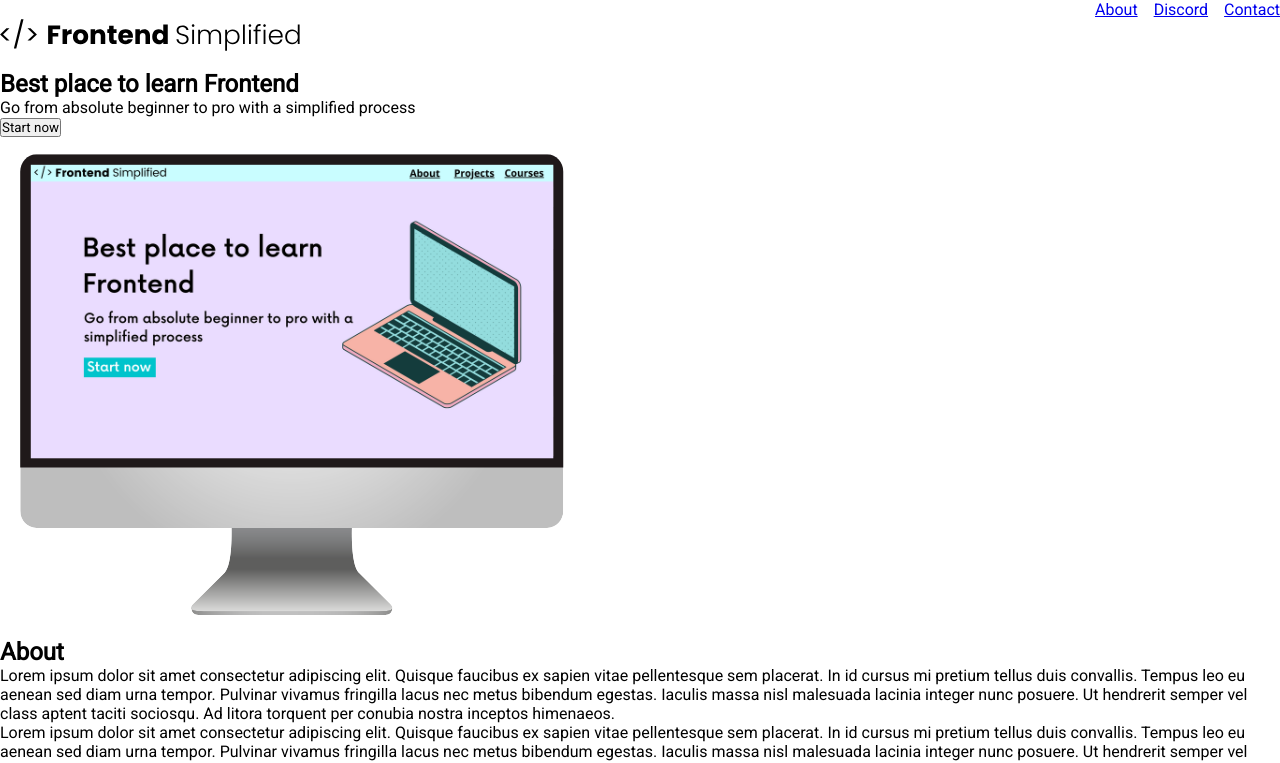
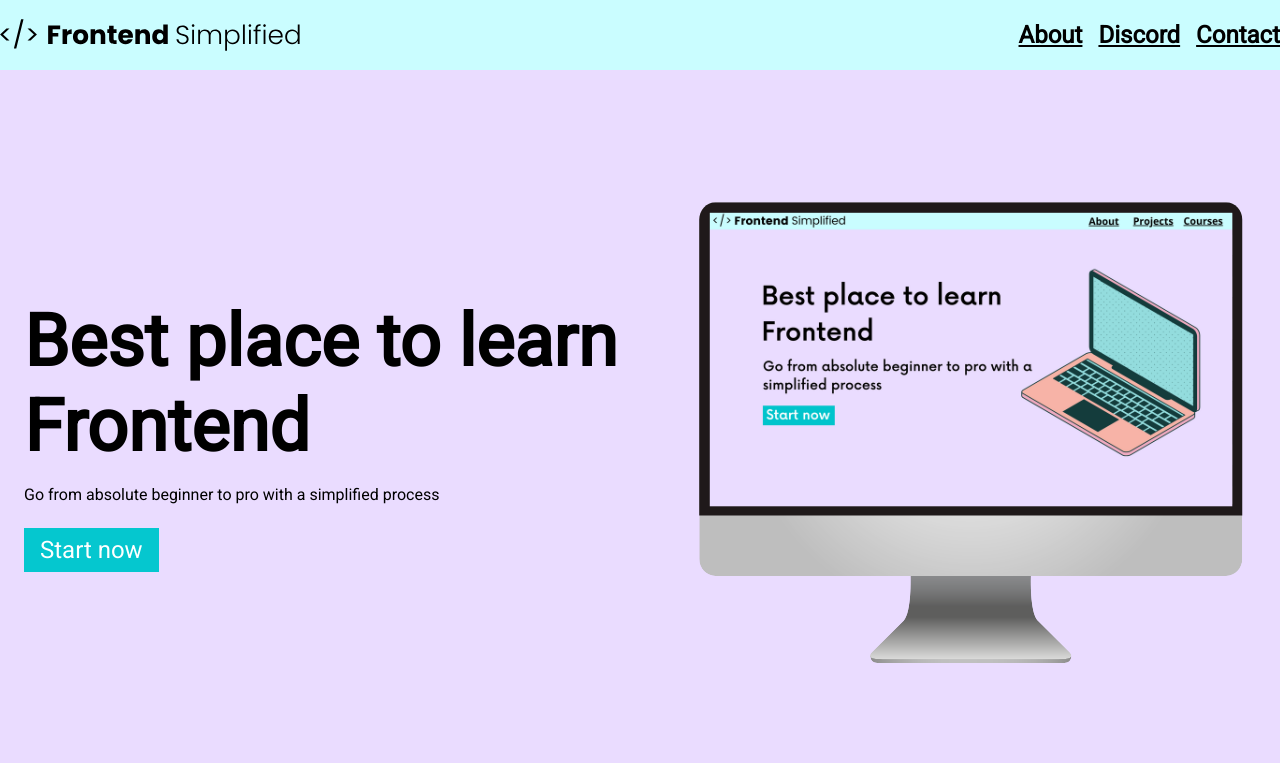
Before and after one commit to JonnyTsunami582/My-First-Project, a plain HTML site: page index.html in a window 1280 px wide. Shown: the top 763 px of the page. Drawn offline with Linux system fonts and the light colour scheme.

Commit message:
Added a lot of styling

```diff
--- a/index.html
+++ b/index.html
@@ -17,14 +17,16 @@
       </ul>
     </nav>
     <header>
+      <div class="row">
         <div>
           <h1>Best place to learn Frontend</h1>
-        <p>Go from absolute beginner to pro with a simplified process</p>
+          <p class="subheader">Go from absolute beginner to pro with a simplified process</p>
           <button>Start now</button>
         </div>
         <figure>
           <img src="./HTML Practice Assets/laptop.png" alt="Home page image">
         </figure>
+    </div>
     </header>
   </section>
 
--- a/style.css
+++ b/style.css
@@ -10,6 +10,41 @@ nav {
   height: 70px;
   display: flex;
   justify-content: space-between;
+  align-items: center;
+  background-color: #cafdff;
+}
+
+header {
+  background-color: #eadcff;
+  height: calc(100vh - 70px);
+  padding: 24px;
+  display: flex;
+  align-items: center;
+  justify-items: center;
+}
+
+h1 {
+  font-size: 72px;
+}
+
+.subheader {
+  font-family: 36px;
+  margin: 16px 0 24px 0;
+}
+
+button {
+  background-color: #05c7cf;
+  color: white;
+  border: none;
+  padding: 8px 16px;
+  font-size: 24px;
+  cursor: pointer;
+}
+
+a {
+  color: #000;
+  font-size: 24px;
+  font-weight: 700;
 }
 
 .logo {
@@ -24,3 +59,11 @@ li {
 list-style-type: none;
 padding-left: 16px;
 }
+
+.row {
+  width: 100%;
+  max-width: 1300px;
+  display: flex;
+  align-items: center;
+  justify-content: center;
+}
```
Lines whose indentation alone changed are shown as unchanged.
